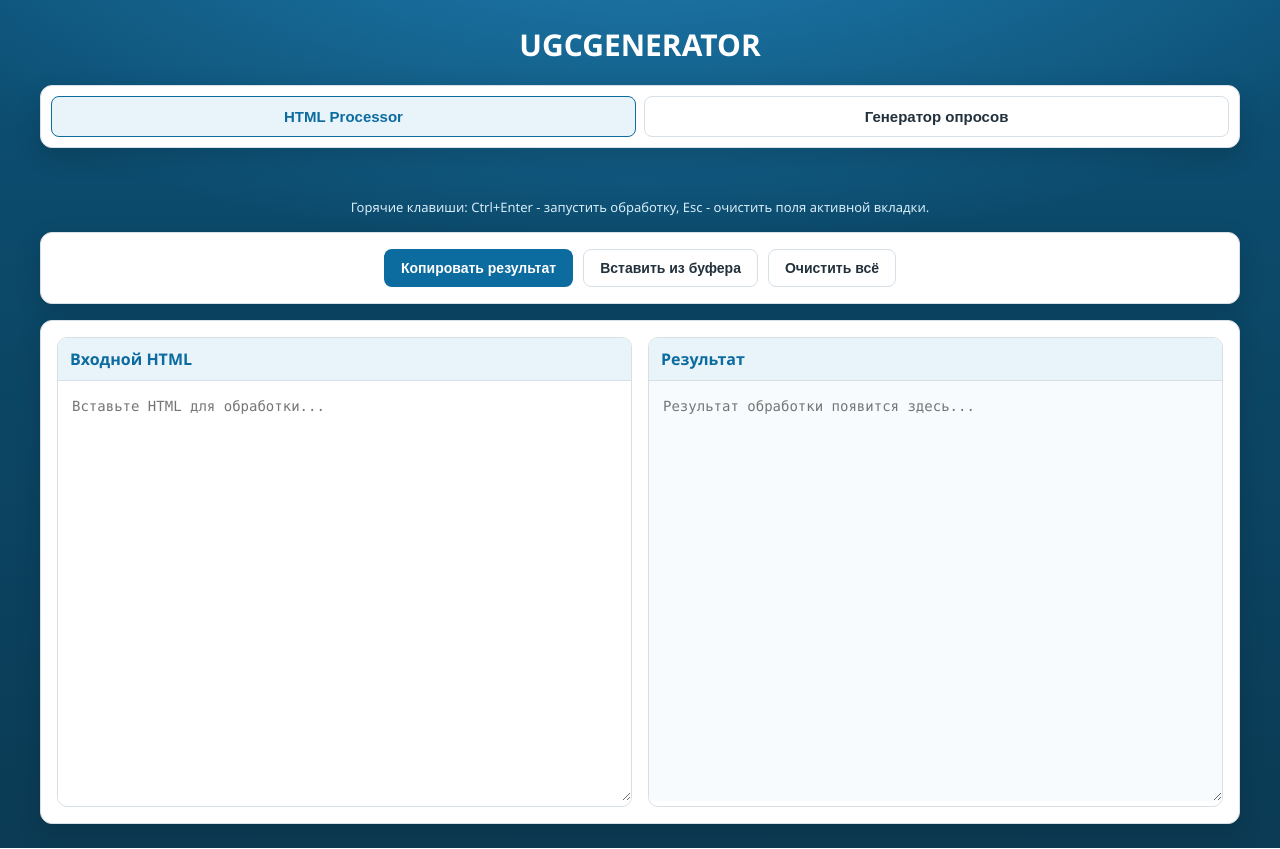
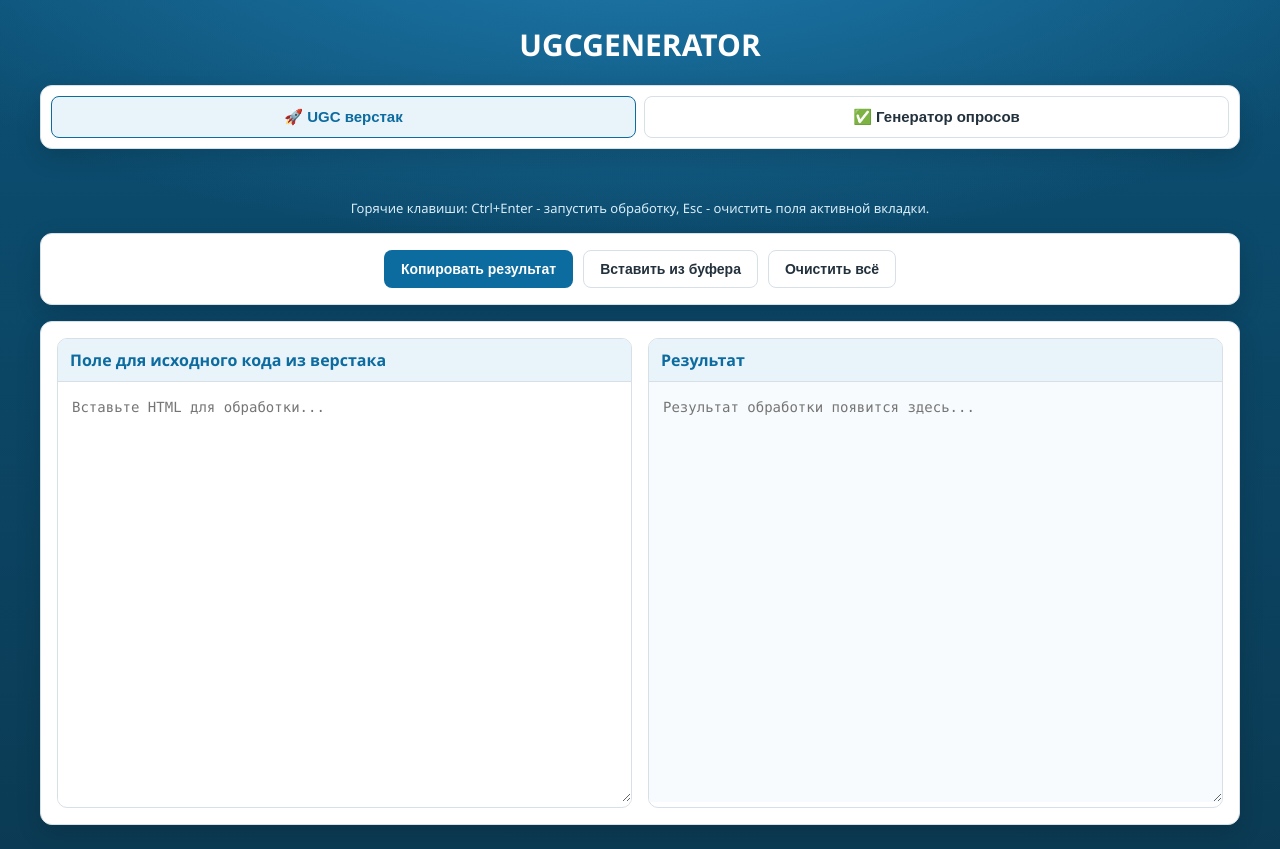
Before and after one commit to mishaorcas/ugcgenerator, a Flask app: page / in a window 1280 px wide. Run offline with Flask 3, Linux system fonts and the light colour scheme.

Commit message:
Update tab labels and add green theme for poll generator

```diff
--- a/templates/index.html
+++ b/templates/index.html
@@ -14,6 +14,9 @@
             --accent: #0c6b9f;
             --accent-soft: #e8f3fa;
             --danger: #c0392b;
+            --hero-top: #1f7cb0;
+            --hero-mid: #0c4f73;
+            --hint: #d8edf9;
         }
 
         * {
@@ -27,9 +30,22 @@
             font-family: "Segoe UI", "Noto Sans", Arial, sans-serif;
             color: var(--text);
             background:
-                radial-gradient(1200px 500px at 50% -100px, #1f7cb0, transparent 70%),
-                linear-gradient(180deg, #0c4f73, var(--bg));
+                radial-gradient(1200px 500px at 50% -100px, var(--hero-top), transparent 70%),
+                linear-gradient(180deg, var(--hero-mid), var(--bg));
             padding: 24px 16px;
+            transition: background 180ms ease-out;
+        }
+
+        body.poll-theme {
+            --bg: #14583a;
+            --border: #b9ddcb;
+            --text: #1f3a2c;
+            --muted: #47685a;
+            --accent: #289e66;
+            --accent-soft: #e8f7ef;
+            --hero-top: #39b97a;
+            --hero-mid: #1a7d4e;
+            --hint: #dff5ea;
         }
 
         .app {
@@ -118,7 +134,7 @@
         }
 
         .hint {
-            color: #d8edf9;
+            color: var(--hint);
             text-align: center;
             margin-bottom: 16px;
             font-size: 13px;
@@ -284,10 +300,10 @@
 
         <section class="tabs panel" role="tablist" aria-label="Разделы приложения">
             <button class="tab-btn active" id="htmlTabBtn" type="button" role="tab" aria-controls="htmlTabPanel" aria-selected="true" data-tab="html">
-                HTML Processor
+                🚀 UGC верстак
             </button>
             <button class="tab-btn" id="pollTabBtn" type="button" role="tab" aria-controls="pollTabPanel" aria-selected="false" data-tab="poll">
-                Генератор опросов
+                ✅ Генератор опросов
             </button>
         </section>
 
@@ -303,8 +319,8 @@
 
             <section class="panel grid">
                 <article class="editor">
-                    <div class="editor-header">Входной HTML</div>
-                    <label for="inputText" class="sr-only">Входной HTML</label>
+                    <div class="editor-header">Поле для исходного кода из верстака</div>
+                    <label for="inputText" class="sr-only">Поле для исходного кода из верстака</label>
                     <textarea id="inputText" spellcheck="false" placeholder="Вставьте HTML для обработки..."></textarea>
                 </article>
                 <article class="editor">
@@ -334,11 +350,7 @@
                 <article class="editor">
                     <div class="editor-header">Текст опроса</div>
                     <label for="pollInputText" class="sr-only">Текст опроса</label>
-                    <textarea id="pollInputText" spellcheck="false" placeholder="Как вы моете окна?
-
-🧤 Шваброй
-🤖 Роботом
-🤪 Никак"></textarea>
+                    <textarea id="pollInputText" spellcheck="false" placeholder="Вставьте опрос из обвеса..."></textarea>
                 </article>
                 <article class="editor">
                     <div class="editor-header">JSON код</div>
@@ -381,6 +393,7 @@
 
         function setActiveTab(tabName) {
             activeTab = tabName;
+            document.body.classList.toggle("poll-theme", tabName === "poll");
             tabButtons.forEach((button) => {
                 const isActive = button.dataset.tab === tabName;
                 button.classList.toggle("active", isActive);
```
